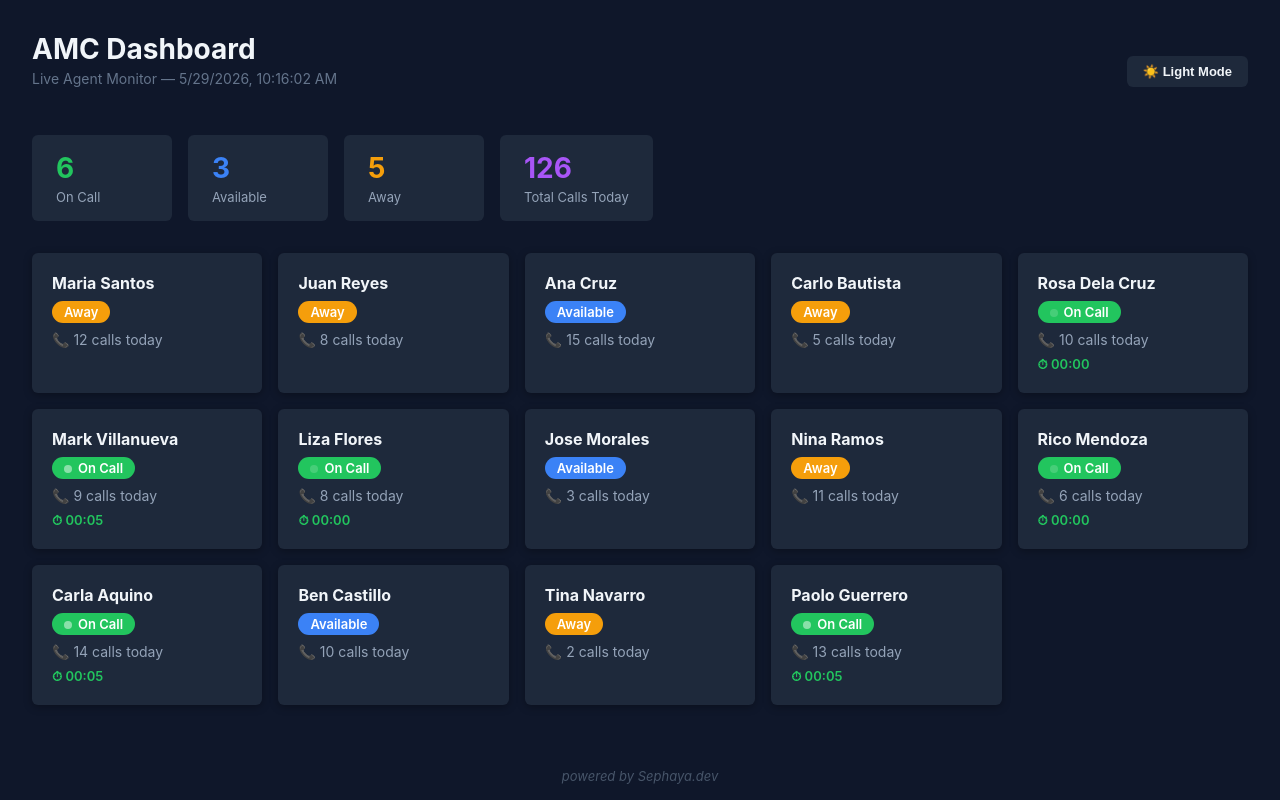
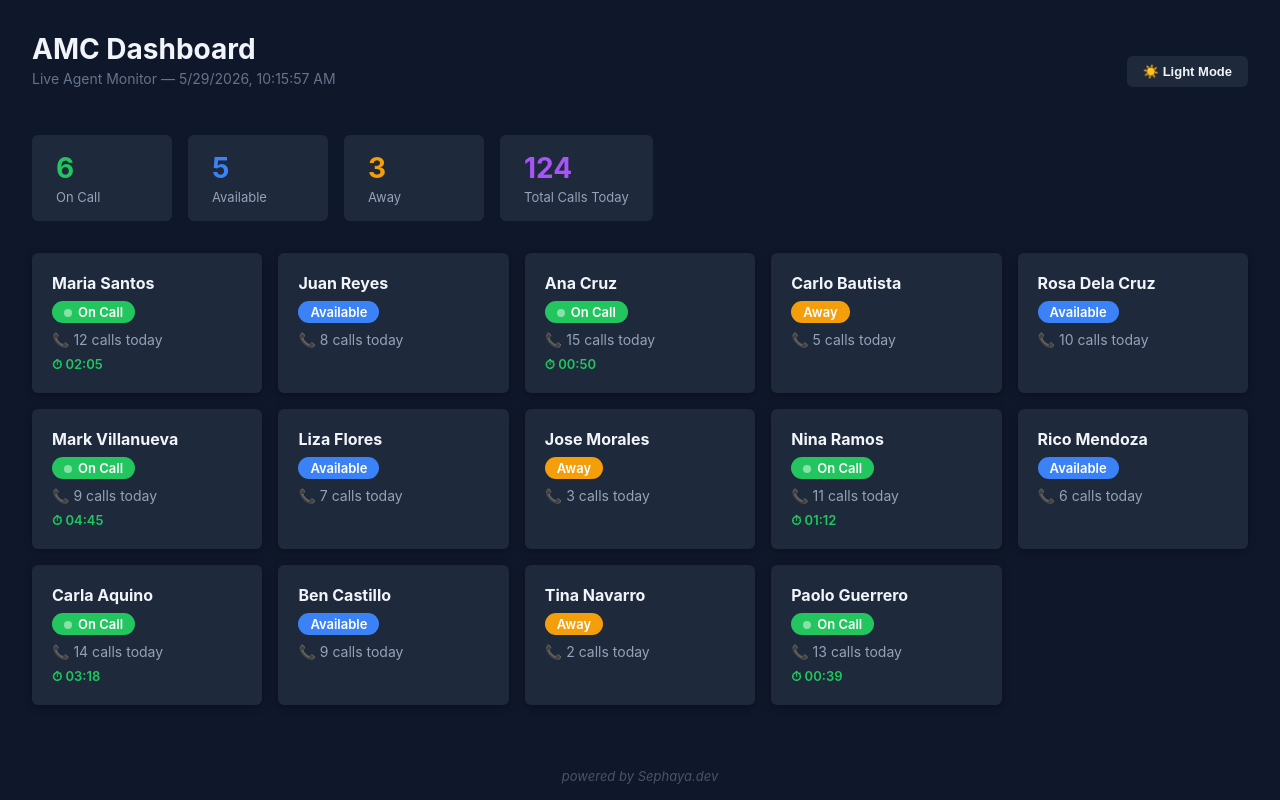
Before and after one commit to jdalmeria-tech/amccssci-dashboard, a React (Create React App) app: page / in a window 1280 px wide. Built offline with nearby package versions, Linux system fonts and the light colour scheme.

Commit message:
Session 5: live timers, light/dark mode toggle, staggered call durations (typo from last comment we should still be in session5)

```diff
--- a/src/App.js
+++ b/src/App.js
@@ -33,7 +33,7 @@ function App() {
             : agent.callStart,
         };
       }));
-    }, 5000);
+    }, 10000);
 
     return () => clearInterval(interval);
   }, []);
--- a/src/data/agents.js
+++ b/src/data/agents.js
@@ -1,18 +1,18 @@
 const agents = [
-  { id: 1, name: "Maria Santos", status: "On Call", calls: 12, callStart: Date.now() },
+  { id: 1, name: "Maria Santos", status: "On Call", calls: 12, callStart: Date.now() - 120000 },
   { id: 2, name: "Juan Reyes", status: "Available", calls: 8, callStart: null },
-  { id: 3, name: "Ana Cruz", status: "On Call", calls: 15, callStart: Date.now() },
+  { id: 3, name: "Ana Cruz", status: "On Call", calls: 15, callStart: Date.now() - 45000 },
   { id: 4, name: "Carlo Bautista", status: "Away", calls: 5, callStart: null },
   { id: 5, name: "Rosa Dela Cruz", status: "Available", calls: 10, callStart: null },
-  { id: 6, name: "Mark Villanueva", status: "On Call", calls: 9, callStart: Date.now() },
+  { id: 6, name: "Mark Villanueva", status: "On Call", calls: 9, callStart: Date.now() - 280000 },
   { id: 7, name: "Liza Flores", status: "Available", calls: 7, callStart: null },
   { id: 8, name: "Jose Morales", status: "Away", calls: 3, callStart: null },
-  { id: 9, name: "Nina Ramos", status: "On Call", calls: 11, callStart: Date.now() },
+  { id: 9, name: "Nina Ramos", status: "On Call", calls: 11, callStart: Date.now() - 67000 },
   { id: 10, name: "Rico Mendoza", status: "Available", calls: 6, callStart: null },
-  { id: 11, name: "Carla Aquino", status: "On Call", calls: 14, callStart: Date.now() },
+  { id: 11, name: "Carla Aquino", status: "On Call", calls: 14, callStart: Date.now() - 193000 },
   { id: 12, name: "Ben Castillo", status: "Available", calls: 9, callStart: null },
   { id: 13, name: "Tina Navarro", status: "Away", calls: 2, callStart: null },
-  { id: 14, name: "Paolo Guerrero", status: "On Call", calls: 13, callStart: Date.now() },
+  { id: 14, name: "Paolo Guerrero", status: "On Call", calls: 13, callStart: Date.now() - 34000 },
 ];
 
 export default agents;
```
